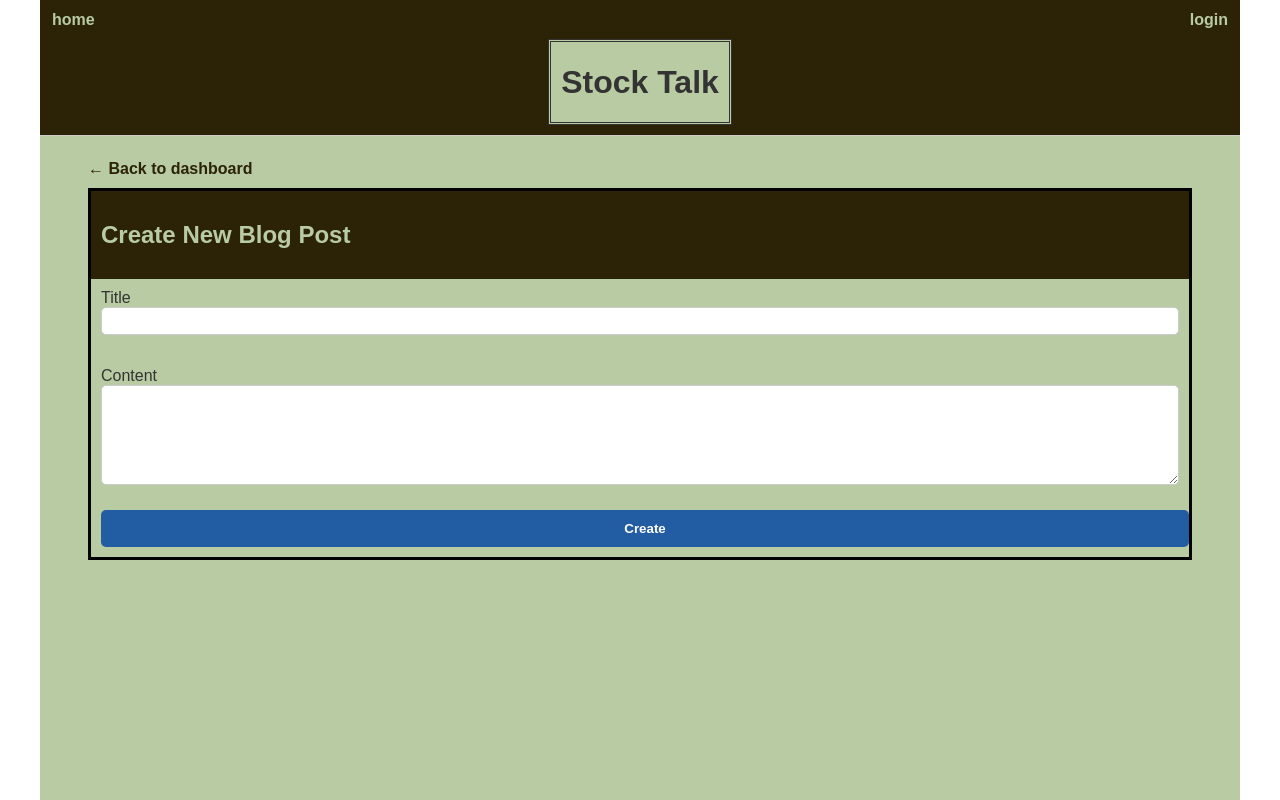
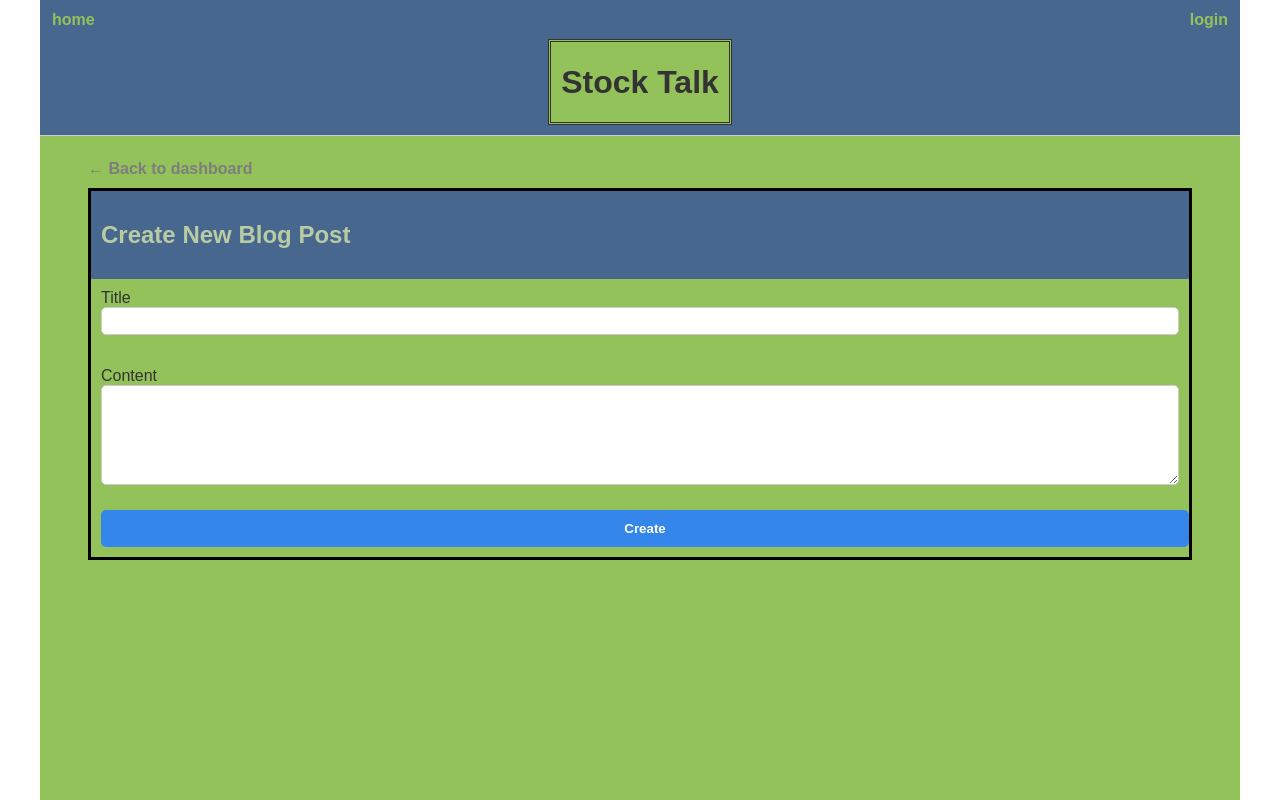
Before and after one commit to sschrimmer/Stock-Talk, a Node project: template views/add-post.handlebars in a window 1280 px wide. Run offline with Node 20 templates, Linux system fonts and the light colour scheme; the template is opened without the code that fills it, so the values that code supplies are empty; some libraries are stand-ins or nearby versions.

Commit message:
Fixed css

```diff
--- a/public/stylesheets/style.css
+++ b/public/stylesheets/style.css
@@ -14,13 +14,13 @@ html {
 
 main,
 .site-name {
-    background-color: #b8cba2;
+    background-color: #93c25b;
 }
 
 a,
 .btn-no-style,
 #comment-subtitle {
-    color: #b8cba2;
+    color: #93c25b;
 }
 
 a:hover,
@@ -35,7 +35,7 @@ a {
 }
 
 button {
-    background-color: #225ca3;
+    background-color: #3486eb;
     border: 0;
     padding: 1%;
     color: white;
@@ -46,7 +46,7 @@ button {
 }
 
 button:hover {
-    background-color: #3486eb;
+    background-color: #48678e;
 }
 
 .post-list {
@@ -67,7 +67,7 @@ button:hover {
 }
 
 .go-back {
-    color: #2c2307;
+    color: #7d7d7d;
 }
 
 textarea,
@@ -116,7 +116,7 @@ header,
 .site-row,
 .info-section,
 .form-heading {
-    background-color: #2c2307;
+    background-color: #48678e;
 }
 
 .login-page,
@@ -193,7 +193,7 @@ main {
 }
 
 .delete-post-btn:hover {
-    background-color: #ff643d;
+    background-color: #fb4416;
 }
 
 .post {
@@ -257,7 +257,7 @@ main {
 
 .sign-in-link,
 .login-link {
-    color: #2c2307;
+    color: #83670f;
 }
 
 .form-heading h1,
```
